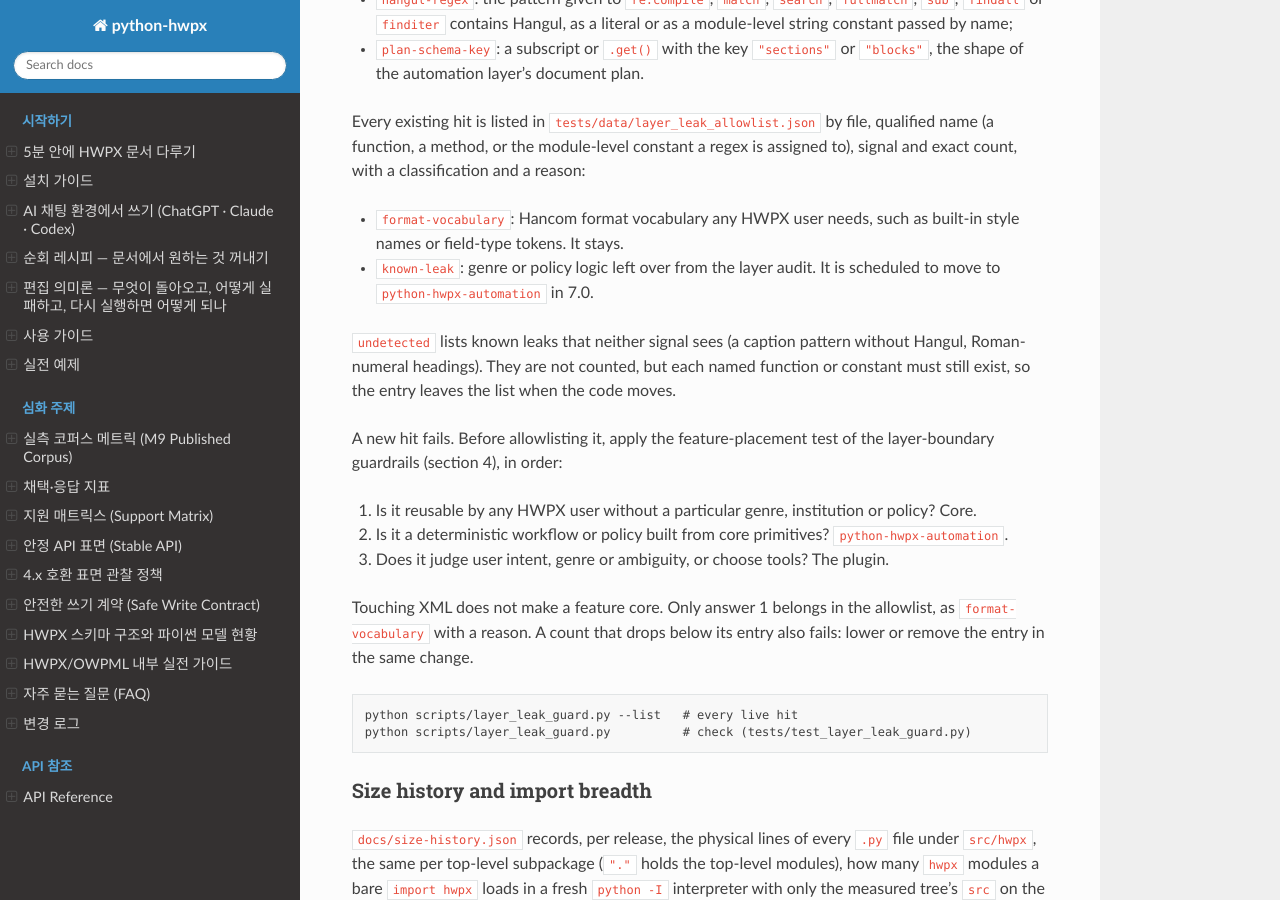
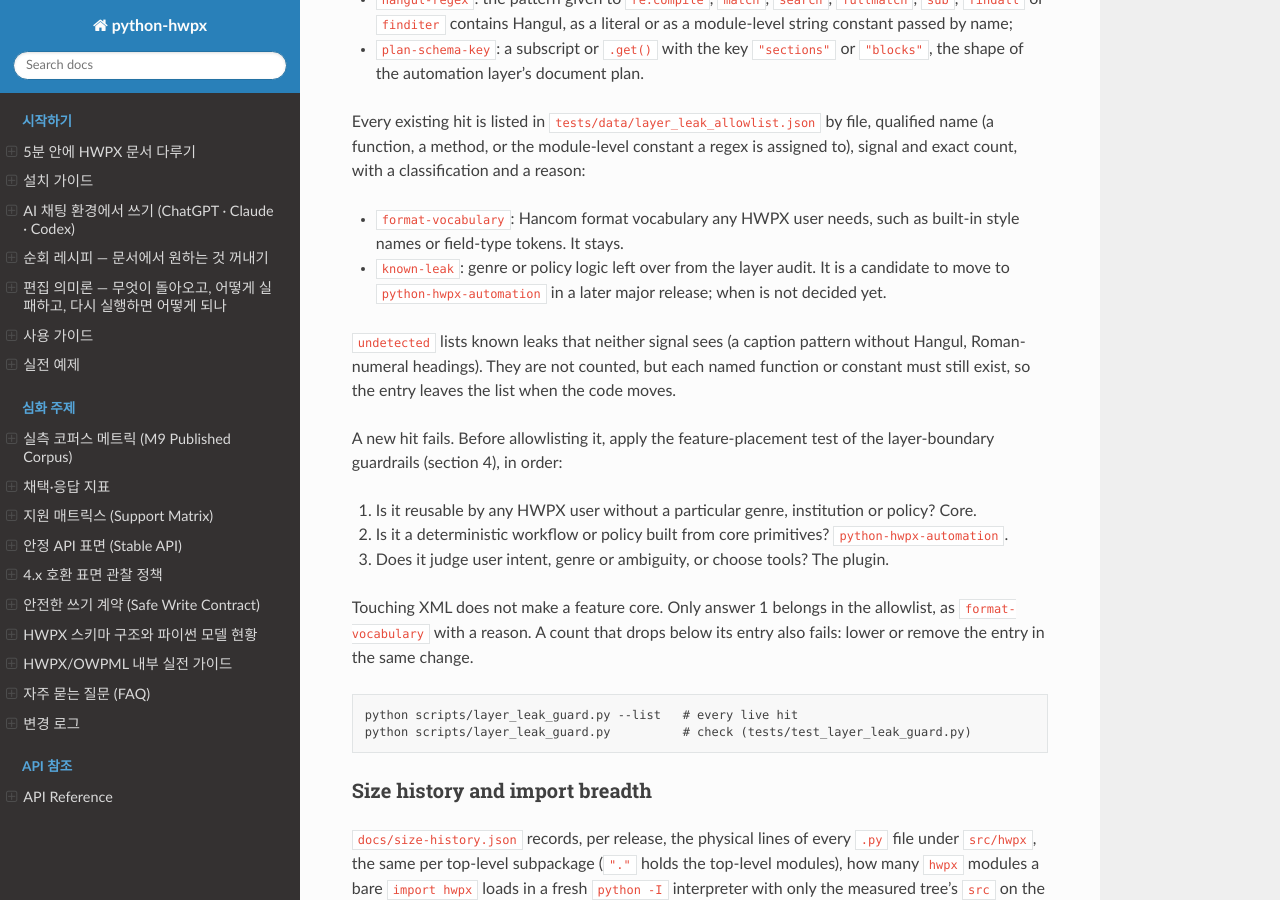
Before and after one commit to airmang/python-hwpx, a Sphinx documentation site: the page built from docs/architecture/product-boundary.md, in a window 1280 px wide and 900 px high, scrolled down 2354 px. Built offline with Sphinx 7.4.7 and the Read the Docs theme 3.1.0, drawn with Linux system fonts in a browser that asks for light colours.

Commit message:
docs(boundary): call the known layer leaks candidates for a later major, not a 7.0 schedule (#422)
The allowlist, guard and product-boundary doc said each known leak is scheduled
to move in 7.0. No major release has been decided, so they now say the leaks
are candidates to move in a later major release.

Co-authored-by: Claude Opus 5.5 (1M context) <noreply@anthropic.com>

```diff
--- a/docs/architecture/product-boundary.md
+++ b/docs/architecture/product-boundary.md
@@ -112,8 +112,9 @@ assigned to), signal and exact count, with a classification and a reason:
 
 - `format-vocabulary`: Hancom format vocabulary any HWPX user needs, such as
   built-in style names or field-type tokens. It stays.
-- `known-leak`: genre or policy logic left over from the layer audit. It is
-  scheduled to move to `python-hwpx-automation` in 7.0.
+- `known-leak`: genre or policy logic left over from the layer audit. It is a
+  candidate to move to `python-hwpx-automation` in a later major release; when
+  is not decided yet.
 
 `undetected` lists known leaks that neither signal sees (a caption pattern
 without Hangul, Roman-numeral headings). They are not counted, but each named
```
Also changed, not shown: 3 other files.
